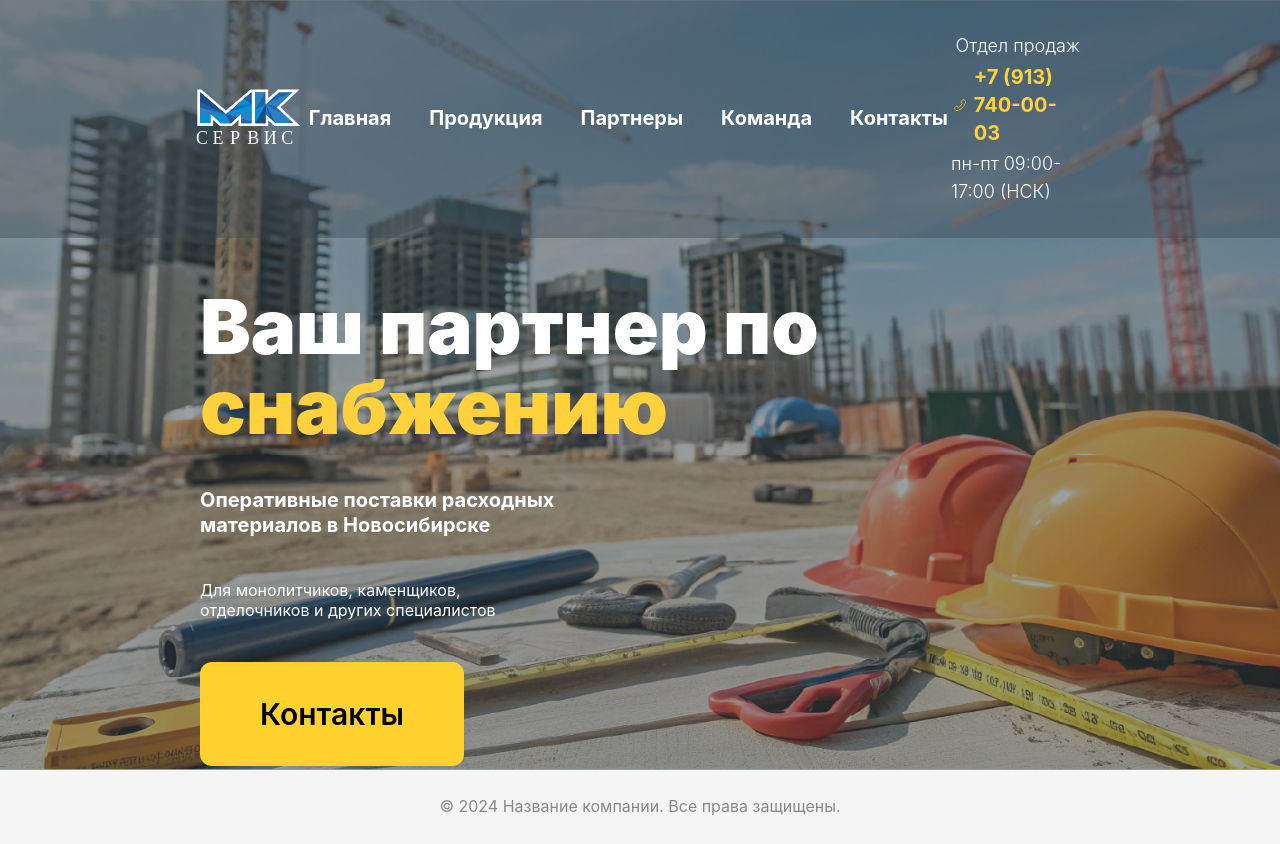
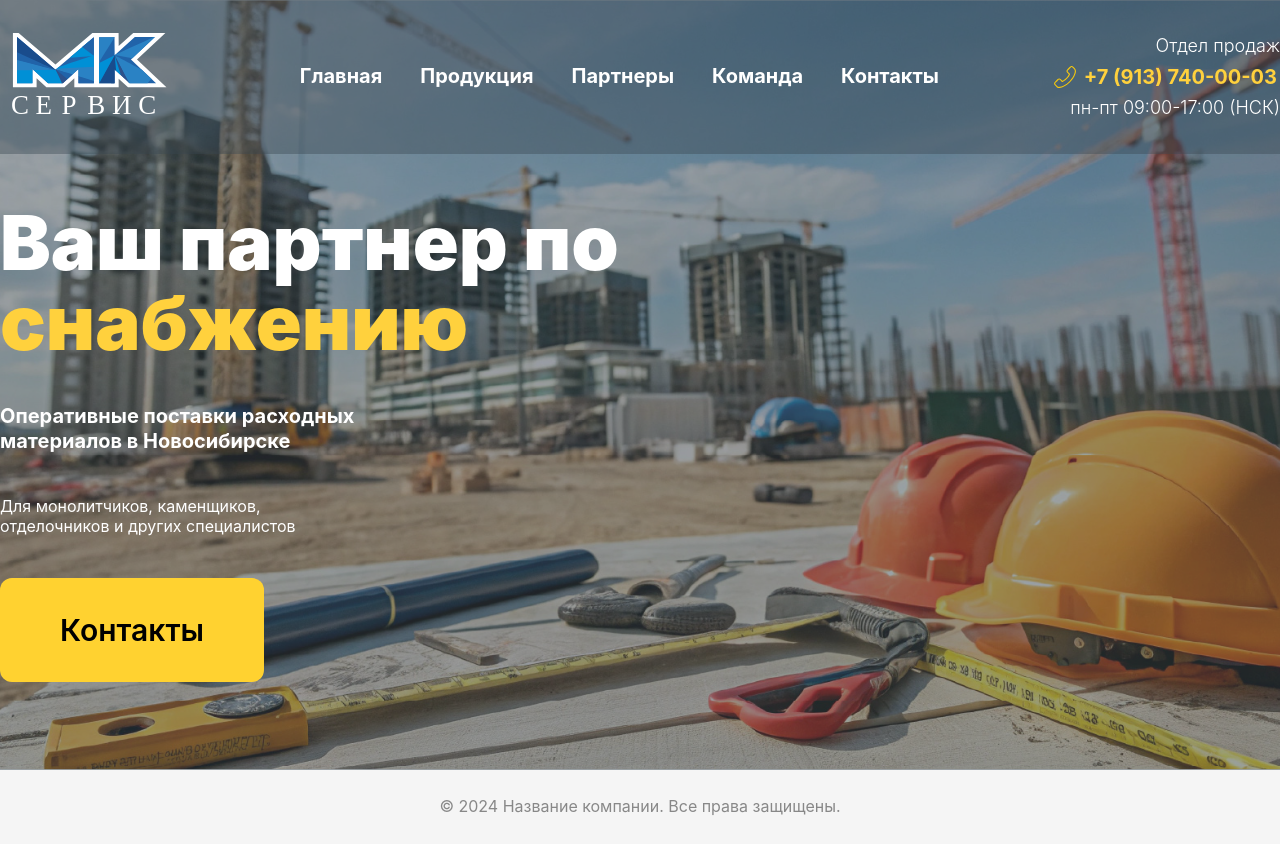
Before and after one commit to EvSedov/mk-service, a Vue app: page / in a window 1280 px wide. Built offline with nearby package versions, Linux system fonts and the light colour scheme.

Commit message:
fix padding

```diff
--- a/src/assets/styles/main.css
+++ b/src/assets/styles/main.css
@@ -18,8 +18,8 @@ body {
   width: 1560px;
   margin-left: auto;
   margin-right: auto;
-  padding-left: 200px;
-  padding-right: 200px;
+  /* padding-left: 200px;
+  padding-right: 200px; */
 }
 
 a,
```
